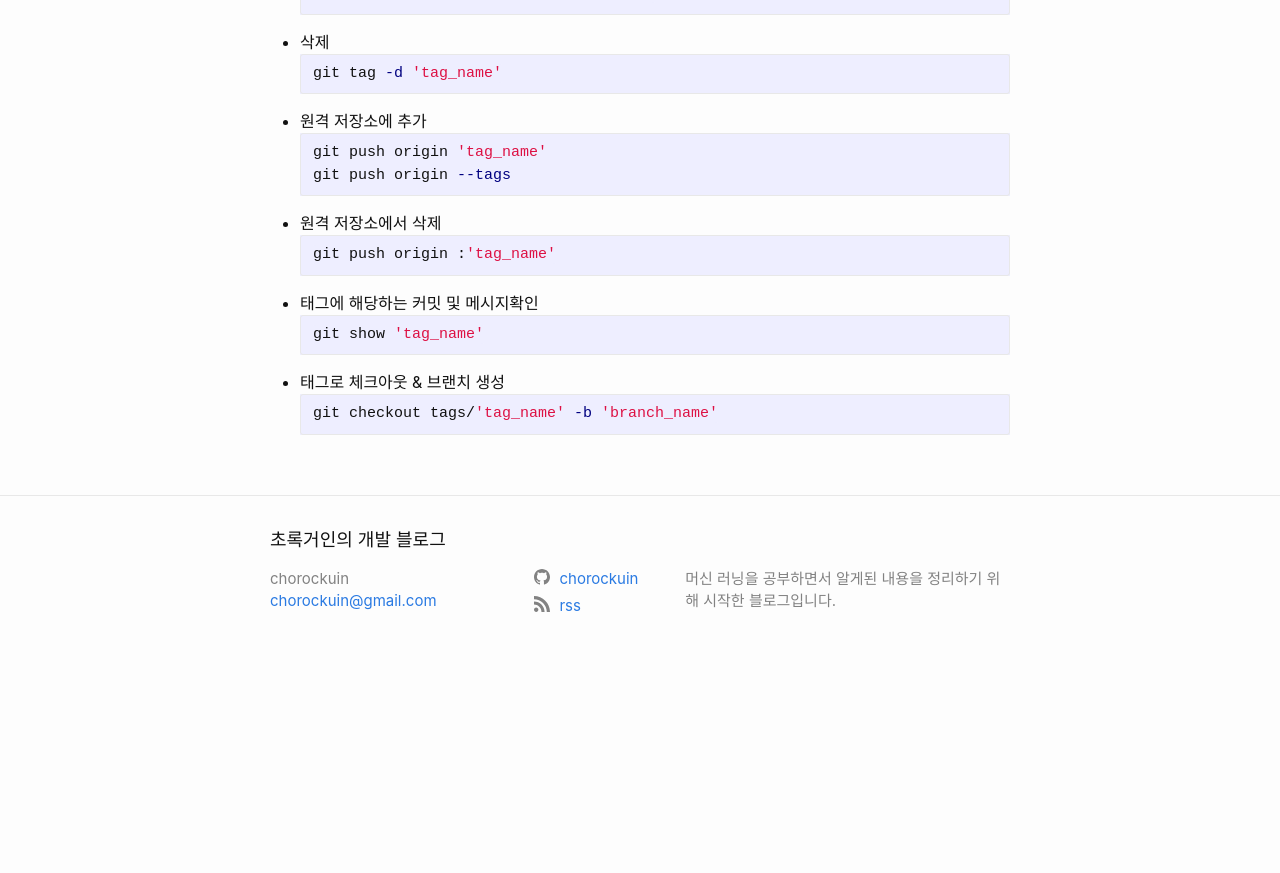
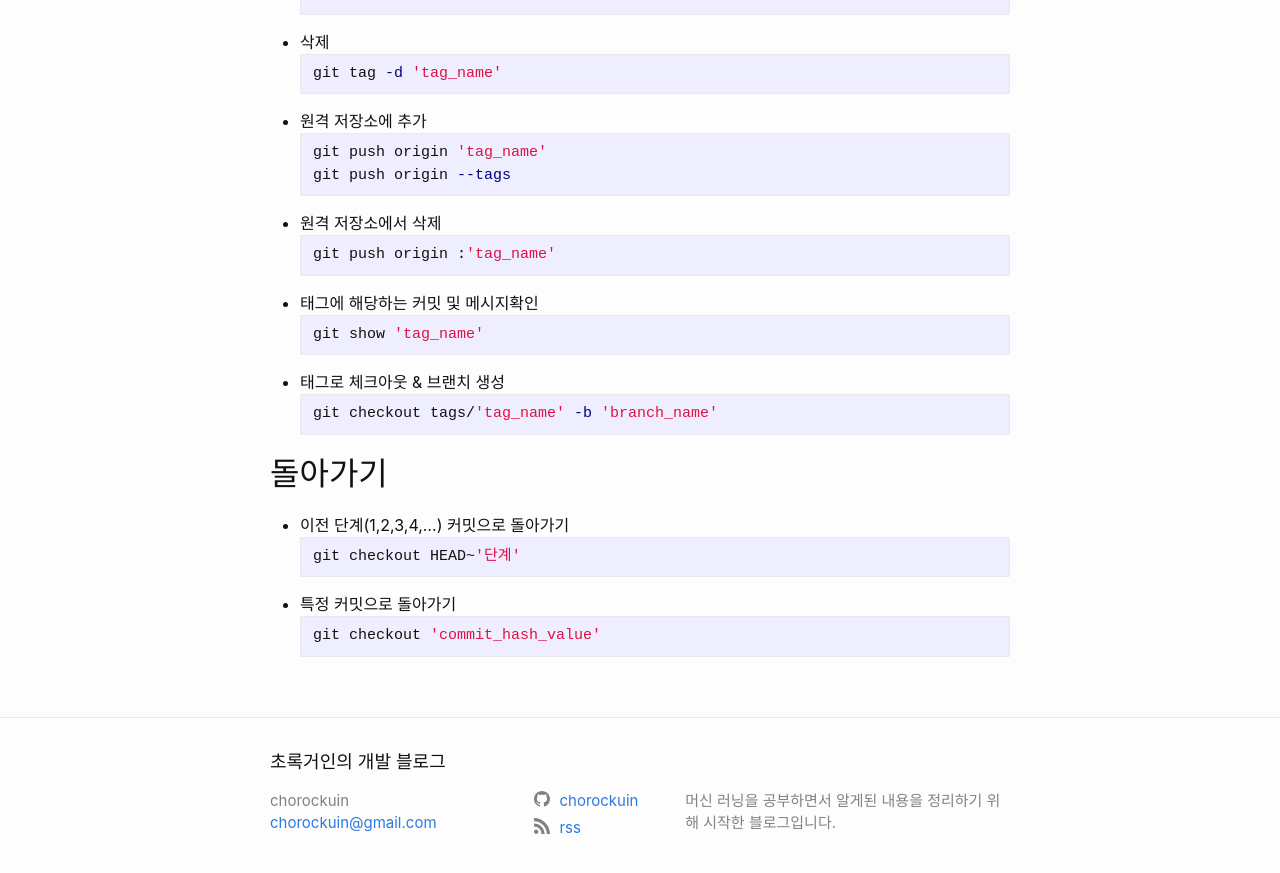
Before and after one commit to chorockuin/chorockuin.github.io, a Jekyll site: the page built from _posts/2017-02-02-git.md, in a window 1280 px wide and 900 px high, scrolled down 1367 px. Shown: the top 873 px of the window. Built offline with Jekyll 4.4.1, drawn with Linux system fonts in a browser that asks for light colours; before the commit the page ends 2045 px from its top, so only the background shows below that.

Commit message:
Update 2017-02-02-git.md

````diff
--- a/_posts/2017-02-02-git.md
+++ b/_posts/2017-02-02-git.md
@@ -77,3 +77,13 @@ git show 'tag_name'
 ```bash
 git checkout tags/'tag_name' -b 'branch_name'
 ```
+
+## 돌아가기
+- 이전 단계(1,2,3,4,...) 커밋으로 돌아가기
+```bash
+git checkout HEAD~'단계'
+```
+- 특정 커밋으로 돌아가기
+```bash
+git checkout 'commit_hash_value'
+```
````
